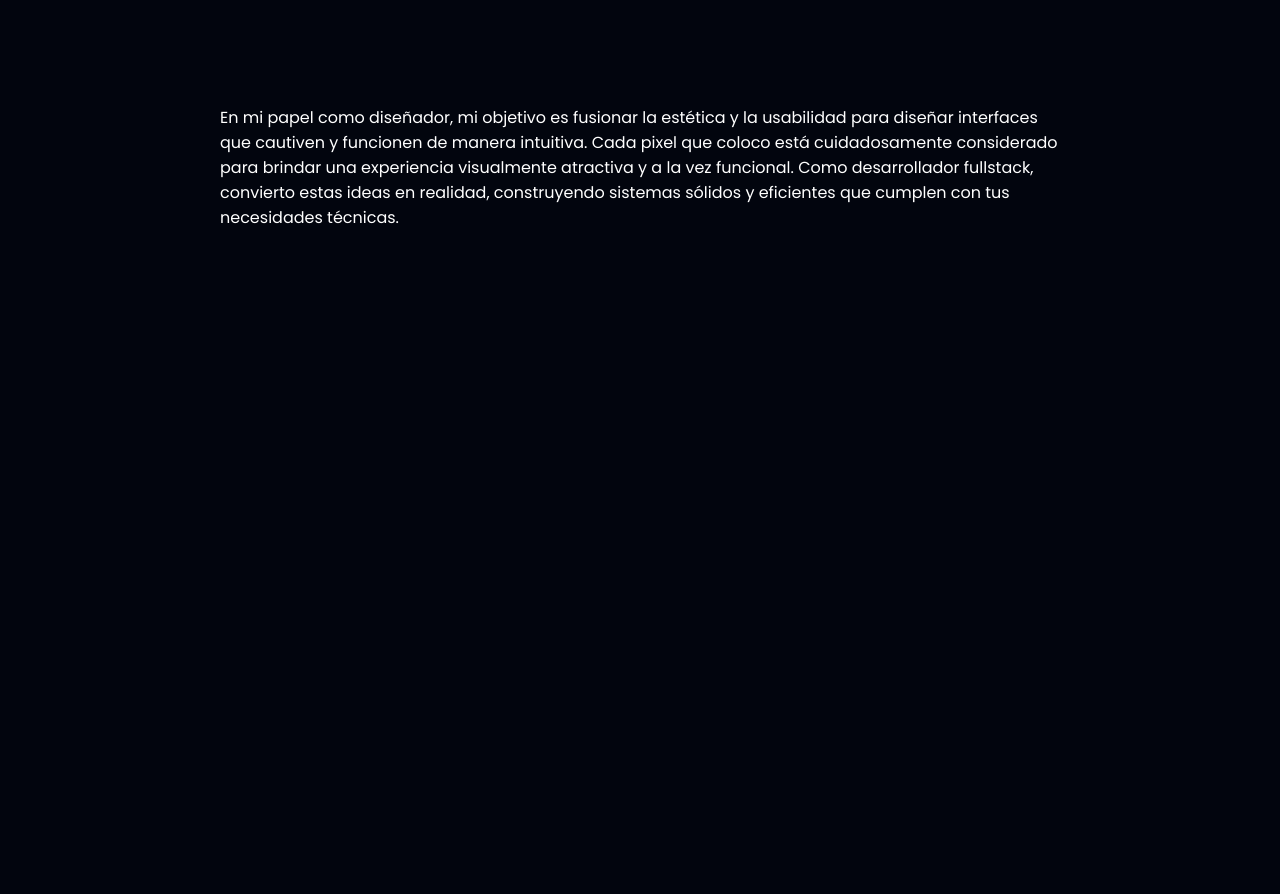
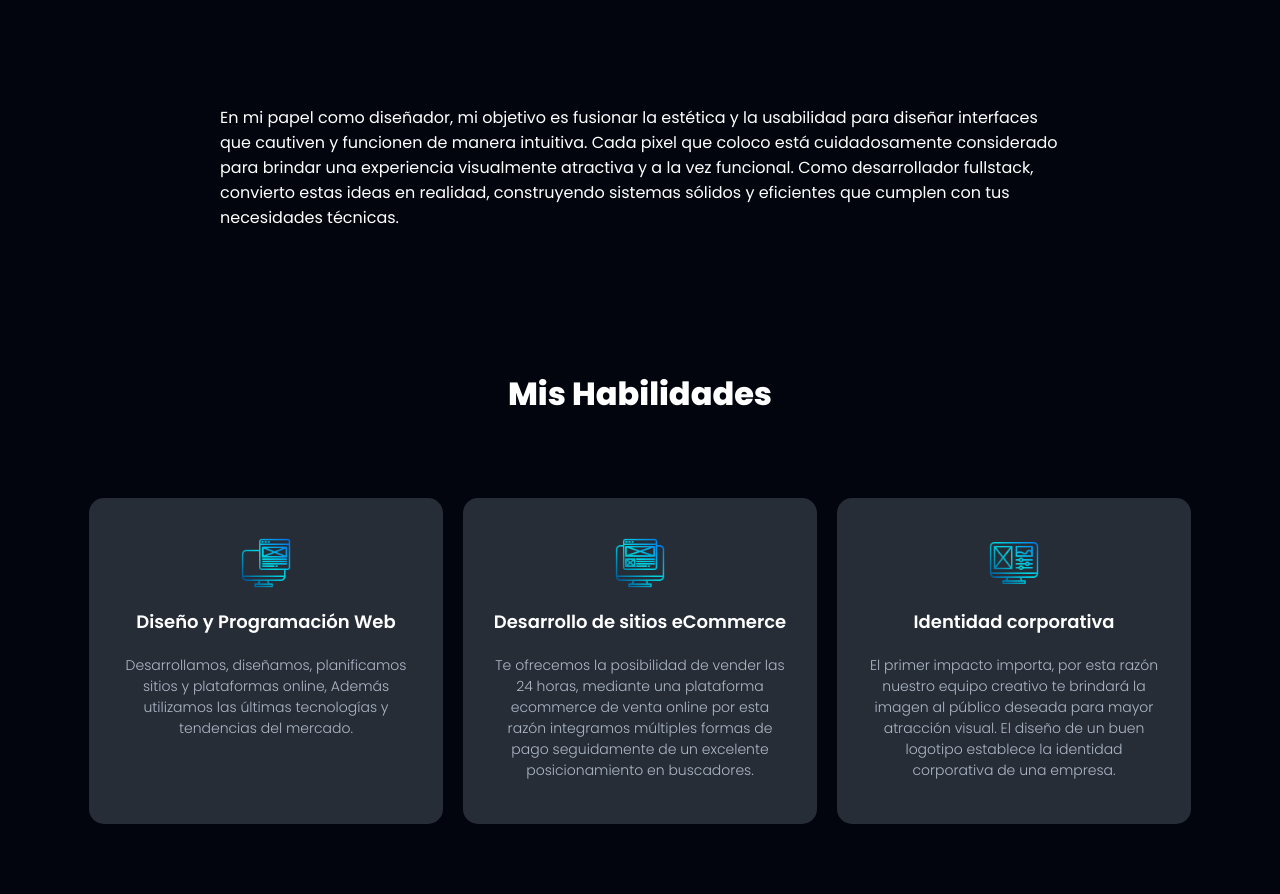
Before and after one commit to jordeveloper1003/landing-page, a plain HTML site: page index.html in a window 1280 px wide. Shown: the part 619-1513 px from the top of the page. Before the commit the page ends 919 px from the top, so only its background shows below. Drawn offline with Linux system fonts and the light colour scheme.

Commit message:
Add files via upload

```diff
--- a/assets/styles.css
+++ b/assets/styles.css
@@ -173,7 +173,6 @@ main {
   align-items: center;
 }
 
-
 /*  ================== about ==================*/
 #about {
   padding: 70px 0;
@@ -190,6 +189,59 @@ main {
   font-weight: var(--font-black);
 }
 
-#about p{
+#about p {
   width: 70%;
 }
+
+/*  ================== INFO ==================*/
+#info {
+  padding: 70px 0;
+  max-width: 1200px;
+  display: flex;
+  flex-direction: column;
+  justify-content: center;
+  align-items: center;
+  gap: 80px;
+}
+
+#info h2 {
+  font-size: var(--font-md);
+  font-weight: var(--font-black);
+}
+
+.info-cards-container {
+  display: flex;
+  gap: 20px;
+  flex-wrap: wrap;
+  justify-content: space-around;
+  align-items: center;
+}
+
+.info-card {
+  text-align: center;
+  background: var(--secondary);
+  display: flex;
+  flex-direction: column;
+  align-items: center;
+  justify-content: baseline;
+  gap: 20px;
+  border-radius: 15px;
+  padding: 40px 30px;
+  max-width: 354px;
+  height: 326px;
+}
+
+.info-card img {
+  width: 50px;
+}
+
+.info-card h3 {
+  font-weight: var(--font-semibold);
+  font-size: var(--font-sd);
+}
+
+.info-card p {
+  font-size: var(--font-sm);
+  font-weight: var(--font-light);
+  color: var(--text-gray);
+}
--- a/index.html
+++ b/index.html
@@ -3,7 +3,7 @@
   <head>
     <meta charset="UTF-8" />
     <meta name="viewport" content="width=device-width, initial-scale=1.0" />
-    <title>E2 - Challenge Landing Page</title>
+    <title>Challenge Landing Page</title>
     <link rel="stylesheet" href="./assets/styles.css" />
   </head>
   <body>
@@ -24,35 +24,72 @@
         <div class="hero-info">
           <h1>Creando Experiencias Digitales Impactantes</h1>
           <p>
-            ¡Bienvenido a mi mundo digital! Soy Jordy,
-            un apasionado diseñador UI/UX y desarrollador fullstack
-            con un compromiso inquebrantable con la creación de
-            experiencias digitales excepcionales.
+            ¡Bienvenido a mi mundo digital! Soy Jordy, un apasionado diseñador
+            UI/UX y desarrollador fullstack con un compromiso inquebrantable con
+            la creación de experiencias digitales excepcionales.
           </p>
           <div class="hero-container">
             <a href="#" class="btn">Hablemos!</a>
             <a href="#" class="btn-light">Descargar mi CV</a>
           </div>
-
         </div>
         <div class="hero-img">
           <img src="./assets/img/hero/hero.jpg" alt="Hero img" />
-
         </div>
       </section>
       <!-- ABOUT -->
       <section id="about">
-
         <p>
-          En mi papel como diseñador, mi objetivo es fusionar la estética y la usabilidad
-          para diseñar interfaces que cautiven y funcionen de manera intuitiva. Cada pixel
-          que coloco está cuidadosamente considerado para brindar una experiencia visualmente
-          atractiva y a la vez funcional. Como desarrollador fullstack, convierto estas ideas
-          en realidad, construyendo sistemas sólidos y eficientes que cumplen con tus necesidades técnicas.
+          En mi papel como diseñador, mi objetivo es fusionar la estética y la
+          usabilidad para diseñar interfaces que cautiven y funcionen de manera
+          intuitiva. Cada pixel que coloco está cuidadosamente considerado para
+          brindar una experiencia visualmente atractiva y a la vez funcional.
+          Como desarrollador fullstack, convierto estas ideas en realidad,
+          construyendo sistemas sólidos y eficientes que cumplen con tus
+          necesidades técnicas.
         </p>
-
       </section>
 
+      <!-- INFO -->
+      <section id="info">
+        <h2>Mis Habilidades</h2>
+        <div class="info-cards-container">
+          <!-- CARD 1 -->
+          <div class="info-card">
+            <img src="./assets/img/icon-card1.png" alt="Icono NFT" />
+            <h3>Diseño y Programación Web</h3>
+            <p>
+              Desarrollamos, diseñamos, planificamos sitios y plataformas
+              online, Además utilizamos las últimas tecnologías y tendencias del
+              mercado.
+            </p>
+          </div>
+
+          <!-- CARD 2 -->
+          <div class="info-card">
+            <img src="./assets/img/icon-card2.png" alt="Icono NFT" />
+            <h3>Desarrollo de sitios eCommerce</h3>
+            <p>
+              Te ofrecemos la posibilidad de vender las 24 horas, mediante una
+              plataforma ecommerce de venta online por esta razón integramos
+              múltiples formas de pago seguidamente de un excelente
+              posicionamiento en buscadores.
+            </p>
+          </div>
+
+          <!-- CARD 3 -->
+          <div class="info-card">
+            <img src="./assets/img/icon-card3.png" alt="Icono NFT" />
+            <h3>Identidad corporativa</h3>
+            <p>
+              El primer impacto importa, por esta razón nuestro equipo creativo
+              te brindará la imagen al público deseada para mayor atracción
+              visual. El diseño de un buen logotipo establece la identidad
+              corporativa de una empresa.
+            </p>
+          </div>
+        </div>
+      </section>
     </main>
   </body>
 </html>
```
Also changed, not shown: assets/mediaqueries.css (added, +146 -0 lines), assets/img/icon-card1.png (added), assets/img/icon-card2.png (added), assets/img/icon-card3.png (added).
